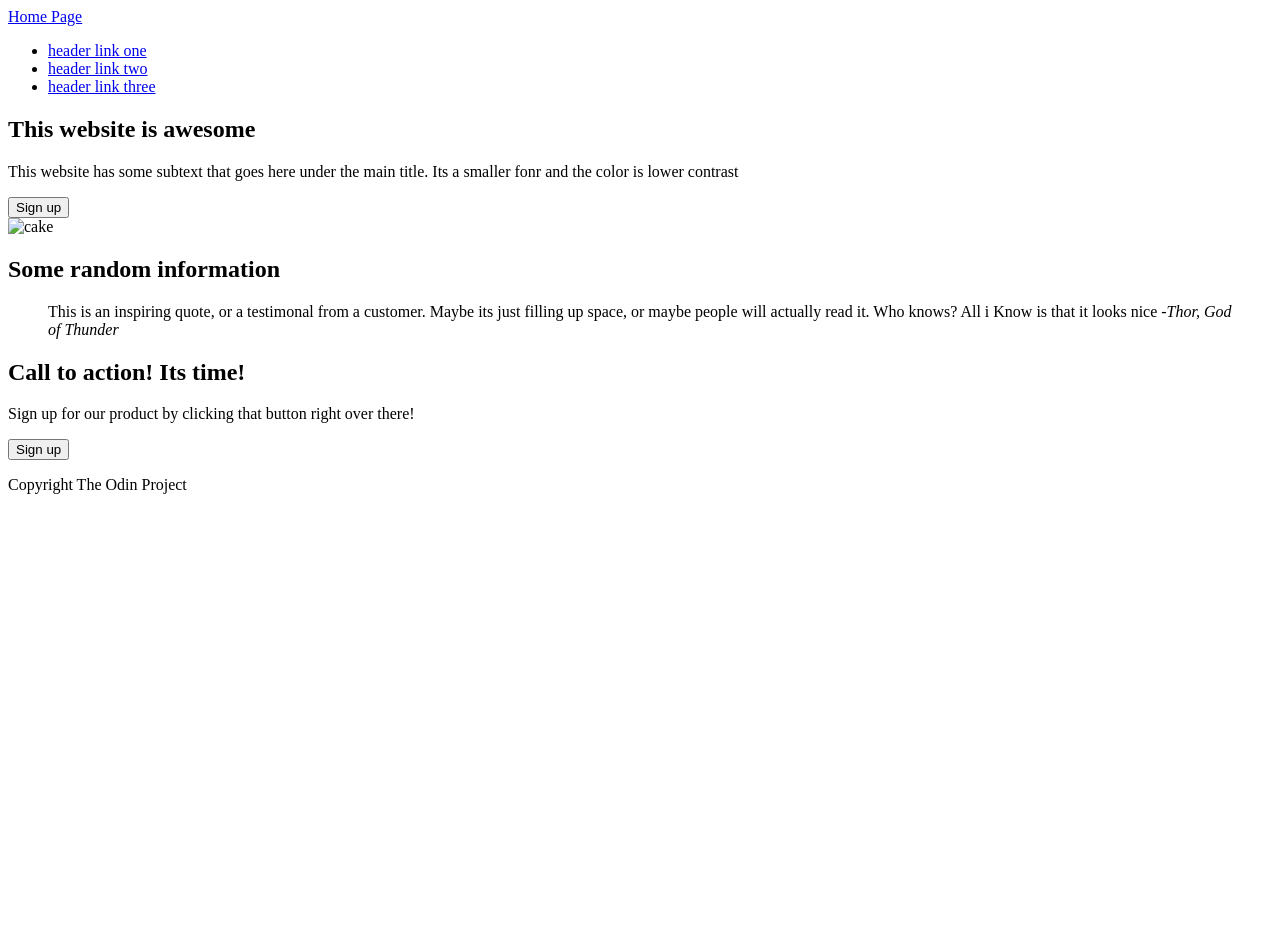
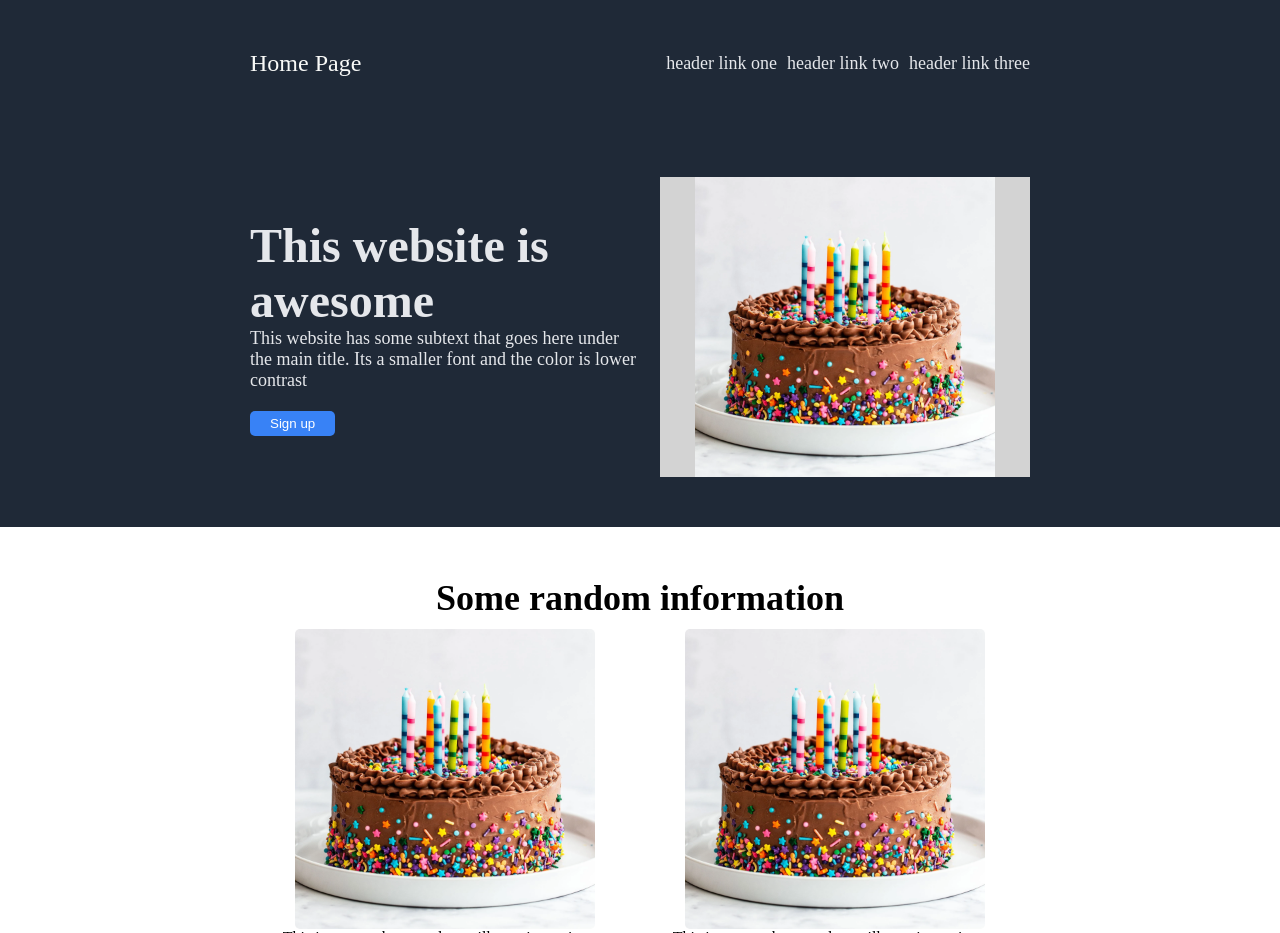
Before and after one commit to fedecorta/landing-page, a plain HTML site: page index.html in a window 1280 px wide. Shown: the top 933 px of the page. Before the commit the page ends 800 px from the top, so only its background shows below. Drawn offline with Linux system fonts and the light colour scheme.

Commit message:
make entire landing with flexbox

```diff
--- a/index.html
+++ b/index.html
@@ -8,55 +8,83 @@
 
     <body>
 
-        <header>
-
-        <div class="header">
-            <a href="#">Home Page</a>
-            <nav>
+        <header class="header">
+            <div class="home-page">Home Page</div>
+            <nav class="nav">
                 <ul>
                     <li><a href="#">header link one</a></li>
                     <li><a href="#">header link two</a></li>
                     <li><a href="#">header link three</a></li>
                 </ul>
-            <div>
-                <h1>This website is awesome</h1>
-                <p>This website has some subtext that goes here under the main title. Its a smaller fonr and the color is lower contrast </p>
-                <button>Sign up</button>
-            </div>
-            <img src="../odin-recipes/images/cake.webp" alt="cake">
-        </div>
-
+            </nav>
         </header>
 
-        <section>
-            <h1>Some random information</h1>
+        <main class="main-section">
+
+            <section class="hero">
+                <div class="text">
+                    <h1>This website is awesome</h1>
+                    <p>This website has some subtext that goes here under the main title. Its a smaller font and the color is lower contrast </p>
+                    <button>Sign up</button>
+                </div>
+                <div class="placeholder">
+                    <img src="images/cake.webp" alt="cake">
+                </div>
+            </section>
+
+        <section class="cards-section">
+
+            <div class="title">Some random information</div>
+
             <div class="cards-container">
-                <div class="card"></div>
-                <div class="card"></div>
-                <div class="card"></div>
-                <div class="card"></div>
+
+                <div class="card">
+                    <img src="images/cake.webp" alt="cake" width="300px">
+                    <div class="text">This is some subtext under an illustration or image</div>
+                </div>
+
+                <div class="card">
+                    <img src="images/cake.webp" alt="cake" width="300px">
+                    <div class="text">This is some subtext under an illustration or image</div>
+                </div>
+
+                <div class="card">
+                    <img src="images/cake.webp" alt="cake" width="300px">
+                    <div class="text">This is some subtext under an illustration or image</div>
+                </div>
+
+                <div class="card">
+                    <img src="images/cake.webp" alt="cake" width="300px">
+                    <div class="text">This is some subtext under an illustration or image</div>
+                </div>
+
             </div>
         </section>
 
-        <section>
+        <section class="quote-section">
             <div class="quote-container">
                 <blockquote>
                     This is an inspiring quote, or a testimonal from a customer. Maybe its just filling up space, or maybe people will actually read it. Who knows? All i Know is that it looks nice
-                    <cite>-Thor, God of Thunder</cite>
+                    <div class="cite">
+                        <cite>-Thor, God of Thunder</cite>
+                    </div>
                 </blockquote>
             </div>
         </section>
 
-
-        <section>
+        <section class="cta-section">
             <div class="cta-container">
-                <div class="cta">
+                <div class="cta-text">
                     <h2>Call to action! Its time!</h2>
                     <p>Sign up for our product by clicking that button right over there!</p>
+                </div>
+                <div class="cta-button">
                     <button>Sign up</button>
                 </div>
             </div>
         </section>
+
+        </main>
 
         <footer>
             <div class="footer">
--- a/style.css
+++ b/style.css
@@ -0,0 +1,176 @@
+* {
+    box-sizing: border-box;
+    margin: 0;
+    padding: 0;
+}
+
+main {
+    display: flex;
+    flex-direction: column;
+}
+
+a {
+    text-decoration: none;
+    font-size: 18px;
+    color: #E5E7EB;
+}
+
+ul {
+    list-style-type: none;
+    display: flex;
+    gap: 10px;
+}
+
+.home-page {
+    font-size: 24px;
+    color: #F9FAF8;
+}
+
+.text button {
+    color: white;
+    border-radius: 5px;
+    background-color: #3882F6;
+    border: 0px;
+    padding: 5px 20px;
+}
+
+.card img {
+    border-radius: 5px;
+}
+
+.header {
+    background-color: #1F2937;
+    display: flex;
+    justify-content: space-between;
+    align-items: center;
+    padding: 50px 250px;
+}
+
+.hero {
+    display: flex;
+    align-items: center;
+    justify-content: space-between;
+    background-color: #1F2937;
+    padding: 50px 250px;
+    gap: 20px;
+}
+
+.text h1 {
+    font-size: 48px;
+    font-weight: bold;
+    color: #E5E7EB;
+}
+
+.text p {
+    font-size: 18px;
+    color: #E5E7EB;
+    margin-bottom: 20px;
+}
+
+.placeholder {
+    background-color: lightgray;
+    display: flex;
+    align-items: center;
+    overflow: hidden;
+    width: 100%;
+    height: 300px;
+    padding: 0px;
+    margin: 0px;
+}
+
+.placeholder img {
+    width: 100%;
+    height: 100%;
+    object-fit: scale-down;
+}
+
+.cards-section {
+    padding: 50px 250px;
+}
+
+
+.cards-container {
+    display: flex;
+    flex-wrap: wrap;
+    align-items: center;
+    justify-content: center;
+    margin-top: 10px;
+}
+.title {
+    text-align: center;
+    font-size: 36px;
+    font-weight: bold;
+}
+
+.card {
+    flex: 1;
+    text-align: center;
+    margin: 0px;
+    padding: 0px;
+}
+
+.quote-section {
+    background-color: #E5E7EB;
+    padding: 50px 250px;
+}
+
+.quote-container {
+    display: flex;
+    justify-content: center;
+}
+
+blockquote {
+    font-size: 36px;
+    font-style: italic;
+    color: #1F2937;
+}
+
+.cite {
+    display: flex;
+    justify-content: flex-end;
+    font-weight: bold;
+}
+
+.cta-section {
+    padding: 50px 250px;
+}
+
+.cta-container {
+    display: flex;
+    background-color: #3882F6;
+    align-items: center;
+    justify-content: space-evenly;
+    color: white;
+    border-radius: 5px;
+    padding: 50px;
+}
+
+.cta-button button {
+    color: white;
+    border-radius: 5px;
+    background-color: #3882F6;
+    border-color: white;
+    padding: 5px 20px;
+}
+
+.cta-text p {
+    margin: 0px;
+}
+
+.cta-text h2 {
+    margin: 0px;
+}
+
+.hero,.cards-section,.quote-section,.cta-section {
+    flex: 1;
+}
+
+.footer {
+    display: flex;
+    background-color: #1F2937;
+    justify-content: center;
+    align-items: center;
+    margin-top: auto;
+    color: white;
+    padding: 25px;
+}
```
Also changed, not shown: images/cake.webp (added).
